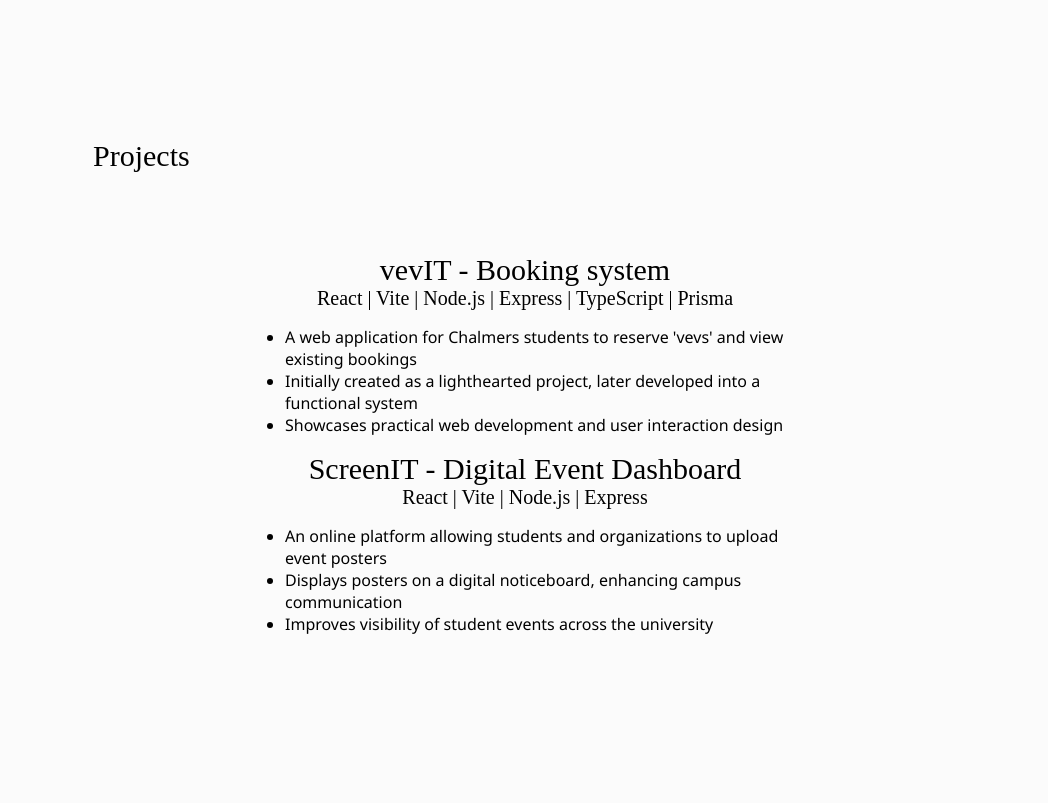
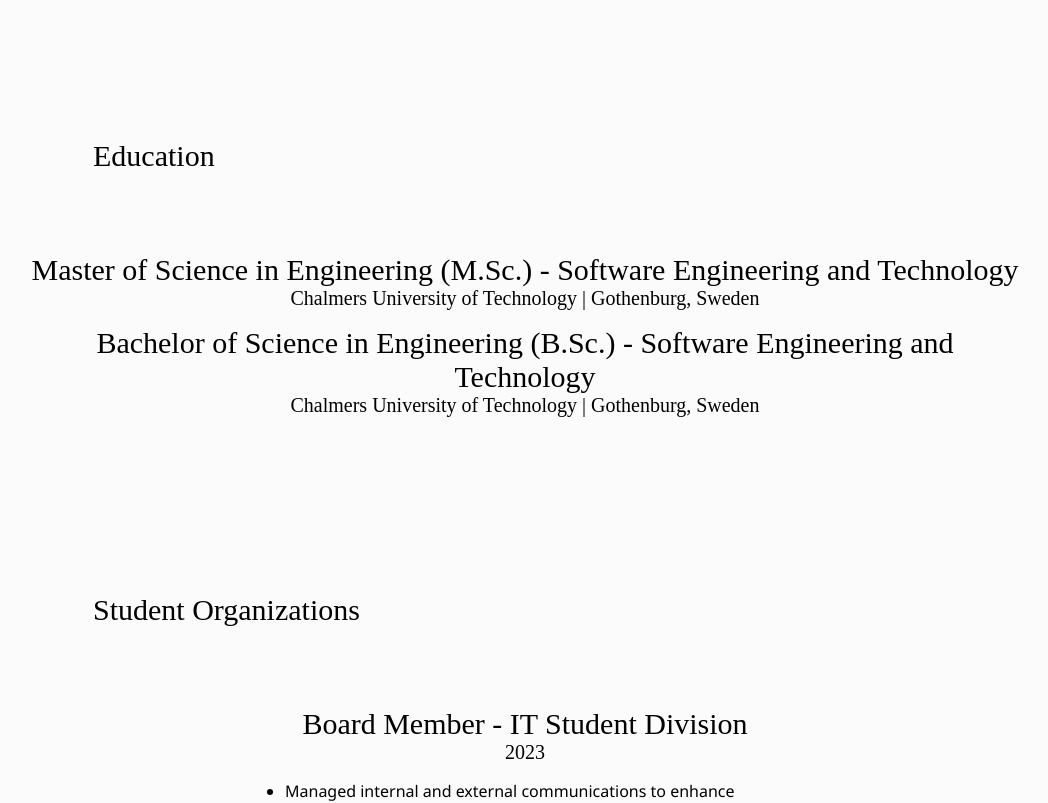
Before and after one commit to erikpersson0884/portfolio-v2, a React (Vite) app: page / in a window 1280 px wide. Shown: the part 1620-2423 px from the top of the page, without its empty margins (211-1259 px from the left). Built offline with nearby package versions, Linux system fonts and the light colour scheme; a web font is replaced by a local one.

Commit message:
added education

```diff
--- a/src/App.css
+++ b/src/App.css
@@ -22,6 +22,13 @@
 section h1 {
     width: fit-content;
     margin: 10rem auto 5rem 5rem;
+}
+
+section h2 {
+    white-space: pre-line;
+    word-break: break-word;
+    max-width: 1000px;
+    margin: 0 auto;
 }
 
 section ul {
--- a/src/App.tsx
+++ b/src/App.tsx
@@ -6,8 +6,9 @@
 import Sidebar from './components/sidebar/Sidebar'
 
 import Professions from './components/professions/Professions'
+import Education from './components/education/Education'
+import StudentOrganizations from './components/studentOrganization/StudentOrganizations'
 import Projects from './components/project/Projects'
-import StudentOrganizations from './components/studentOrganization/StudentOrganizations'
 
 
 function App() {
@@ -19,8 +20,9 @@
                 <Header />
 
                 <Professions />
+                <Education />
+                <StudentOrganizations />
                 <Projects />
-                <StudentOrganizations />
 
                 <Footer />
             </article>
--- /dev/null
+++ b/src/components/education/Education.tsx
@@ -0,0 +1,39 @@
+import type { FC } from 'react';
+import ContentBlock from "../contentBlock/ContentBlock";
+import education from '../../data/education.json';
+
+interface EducationProps {
+    degree: string;
+    institution: string;
+    division: string;
+    location: string;
+}
+
+const EducationItem: FC<EducationProps> = ({degree, institution, division, location}) => {
+    return (
+        <ContentBlock
+            header={`${degree} - ${division}`}
+            subheader={`${institution} | ${location}`}
+            content={[]}
+        />
+    )
+}
+
+const Education: FC = () => {
+    return (
+        <section>
+            <h1 id={"education"}>Education</h1>
+            {education.map((edu, index) => (
+                <EducationItem
+                    key={index}
+                    degree={edu.degree}
+                    institution={edu.institution}
+                    division={edu.division}
+                    location={edu.location}
+                />
+            ))}
+        </section>
+    )
+}
+
+export default Education
--- a/src/components/sidebar/Sidebar.tsx
+++ b/src/components/sidebar/Sidebar.tsx
@@ -11,7 +11,7 @@
     const links: { name: string, url: string }[] = [
         { name: 'Professions', url: '#professions' },
         { name: 'Projects', url: '#projects' },
-        { name: 'Involvements', url: '#student-organizations' },
+        { name: 'Involvements', url: '#involvments' },
         { name: 'Education', url: '#education' },
         { name: 'Certificates', url: '#certificates' },
         { name: 'Contact', url: '#footer' },
--- a/src/components/studentOrganization/StudentOrganizations.tsx
+++ b/src/components/studentOrganization/StudentOrganizations.tsx
@@ -23,7 +23,7 @@
 const StudentOrganizations: FC = () => {
     return (
         <section>
-            <h1 id={"studentOrganizations"}>Student Organizations</h1>
+            <h1 id={"involvments"}>Student Organizations</h1>
 
             {studentOrganizations.map((org, index) => (
                 <StudentOrganization
--- /dev/null
+++ b/src/data/education.json
@@ -0,0 +1,14 @@
+[
+    {
+        "degree": "Master of Science in Engineering (M.Sc.)",
+        "institution": "Chalmers University of Technology",
+        "division": "Software Engineering and Technology",
+        "location": "Gothenburg, Sweden"
+    },
+    {
+        "degree": "Bachelor of Science in Engineering (B.Sc.)",
+        "institution": "Chalmers University of Technology",
+        "division": "Software Engineering and Technology",
+        "location": "Gothenburg, Sweden"
+    }
+]
```
